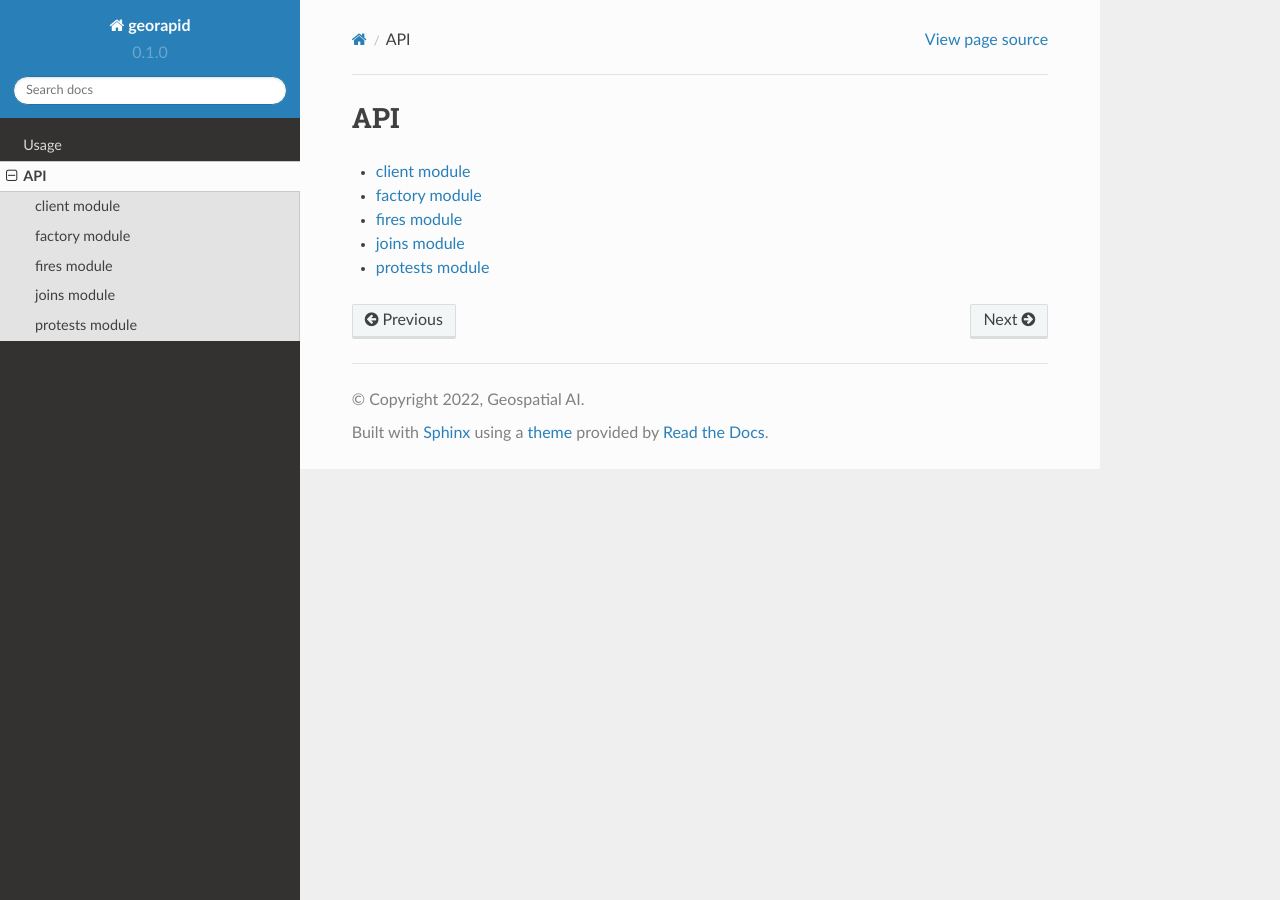
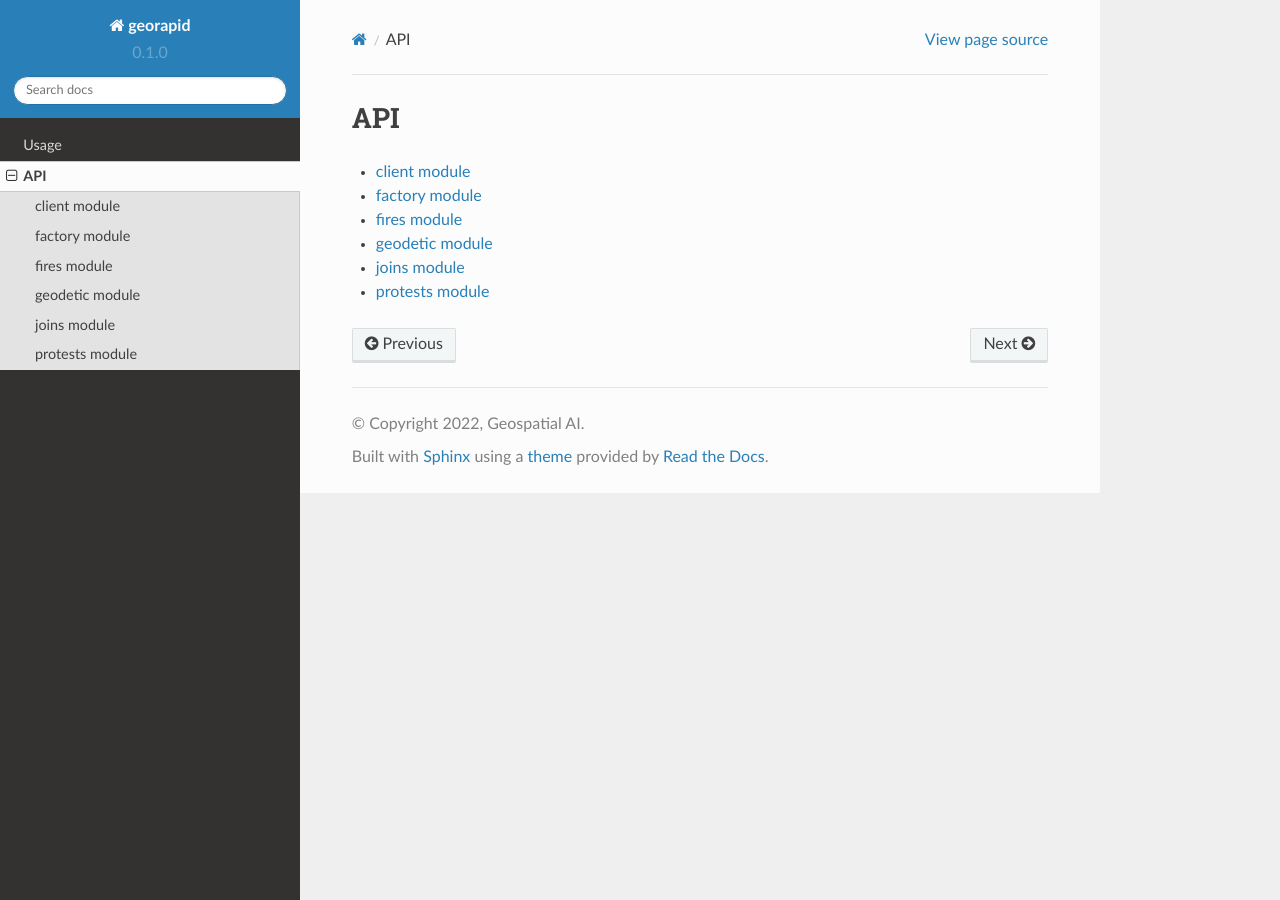
Before and after one commit to Geospatial-AI-DE/georapid-py, a Sphinx documentation site: the page built from docs/source/api.rst, in a window 1280 px wide. Built offline with Sphinx 7.4.7 and the Read the Docs theme 2.0.0, drawn with Linux system fonts in a browser that asks for light colours.

Commit message:
#2 :books: Added geodetic module

```diff
--- a/docs/source/api.rst
+++ b/docs/source/api.rst
@@ -5,5 +5,6 @@ API
    client
    factory
    fires
+   geodetic
    joins
    protests
--- /dev/null
+++ b/docs/source/geodetic.rst
@@ -0,0 +1,5 @@
+geodetic module
+===============
+
+.. automodule:: georapid.geodetic
+    :members:
```
